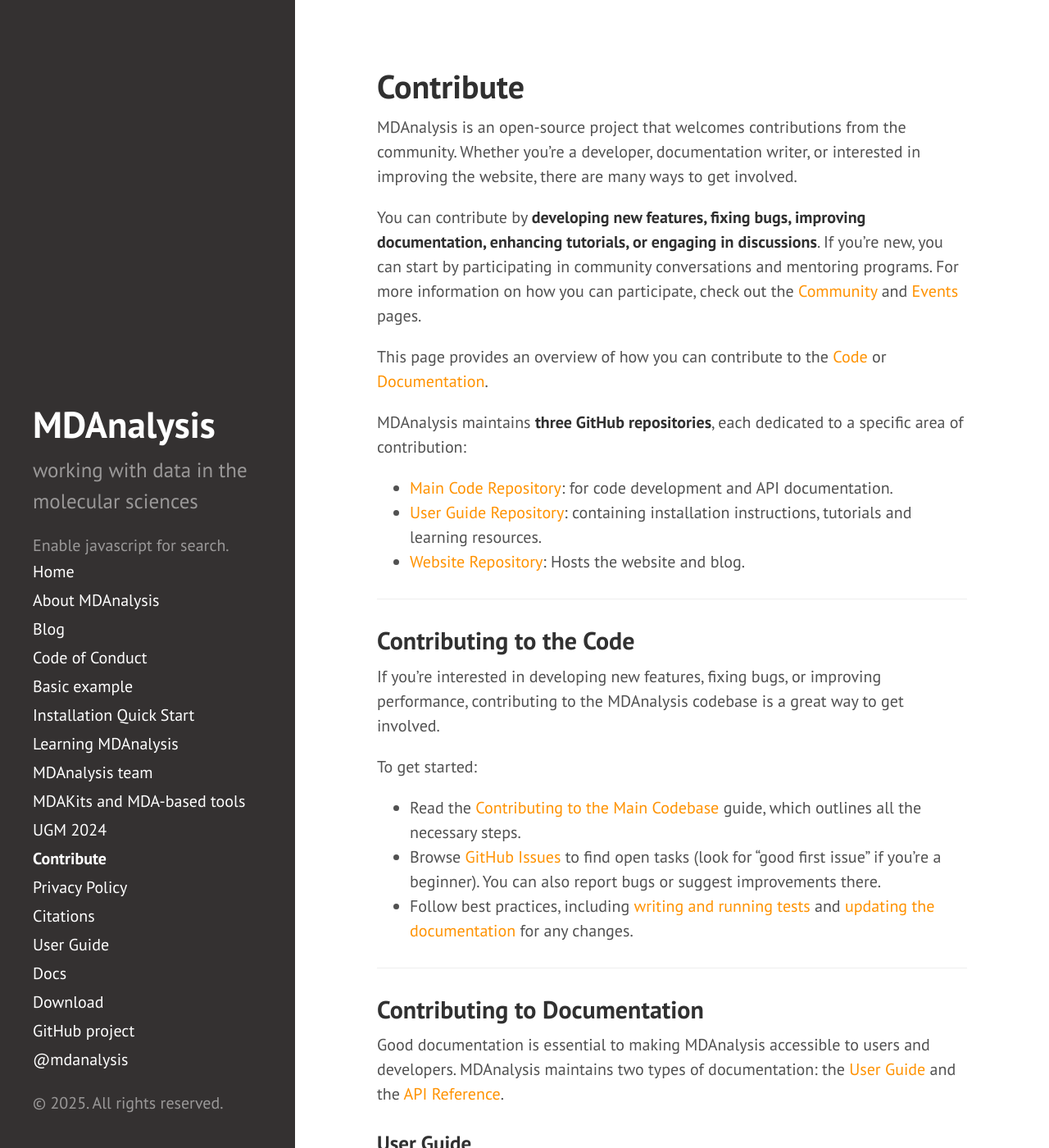
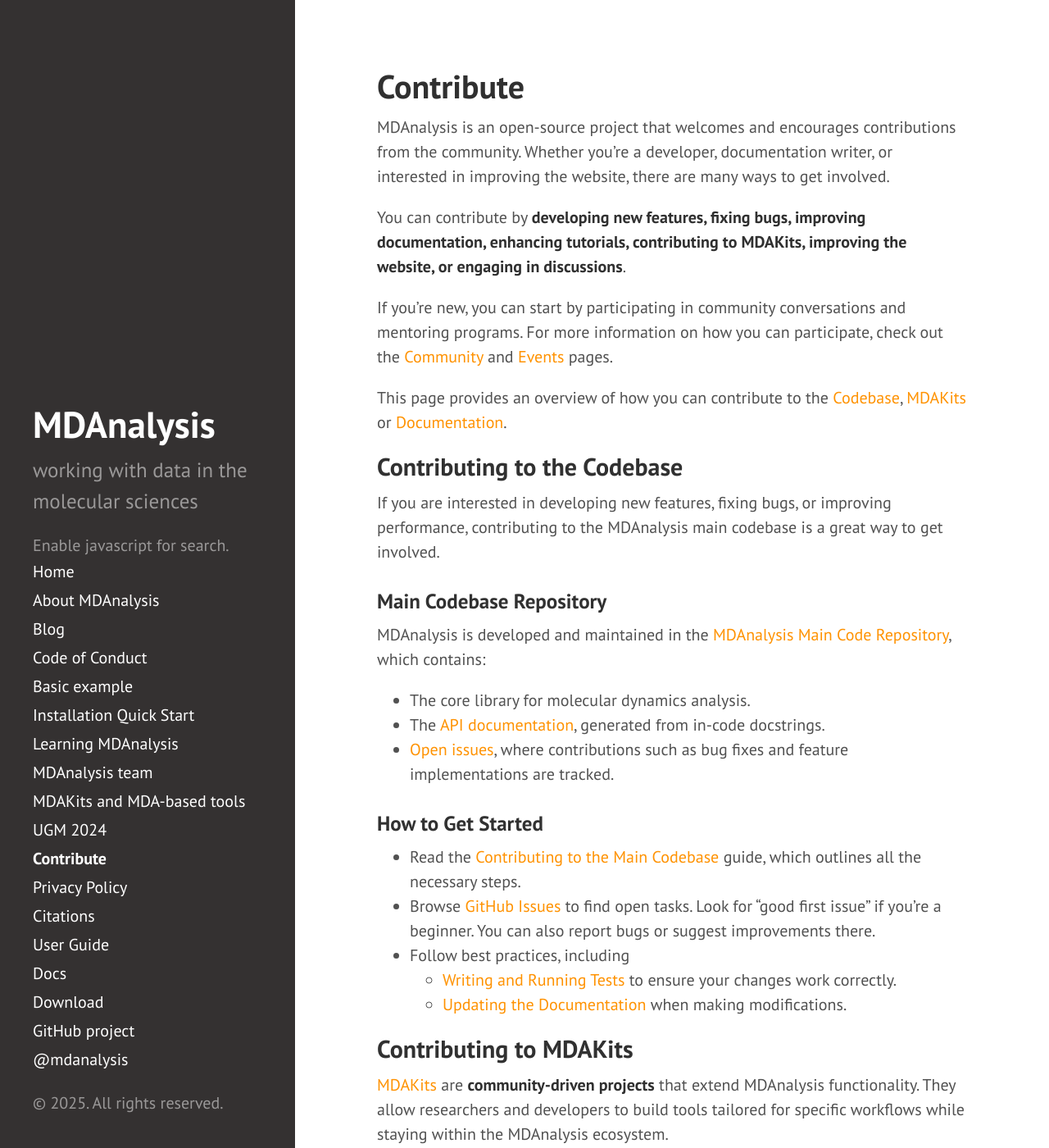
Before and after one commit to MDAnalysis/MDAnalysis.github.io, a Jekyll site: the page built from pages/contribute.md, in a window 1280 px wide and 1400 px high. Shown: the whole window at 82% size. Built offline with Jekyll 4.4.1, drawn with Linux system fonts in a browser that asks for light colours; comment, search, counter and statistics services are not loaded; some of the changed text lies outside the part shown.

Commit message:
address PR review comments

```diff
--- a/_config.yml
+++ b/_config.yml
@@ -68,6 +68,10 @@ pypi:
   package:        https://pypi.org/project/MDAnalysis
   tests:          https://pypi.org/project/MDAnalysisTests
   docs:           https://docs.mdanalysis.org
+mdakits:
+  registry:       https://mdakits.mdanalysis.org/mdakits.html
+  guide:          https://mdakits.mdanalysis.org/makingakit.html
+  issues:         https://github.com/MDAnalysis/MDAKits/issues
 mailinglists:
   discussion:
     name:         GitHub Discussions
--- a/pages/contribute.md
+++ b/pages/contribute.md
@@ -4,52 +4,68 @@ title: Contribute
 order: 6
 ---
 
-MDAnalysis is an open-source project that welcomes contributions from the community. Whether you're a developer, documentation writer, or interested in improving the website, there are many ways to get involved.
+MDAnalysis is an open-source project that welcomes and encourages contributions from the community. Whether you're a developer, documentation writer, or interested in improving the website, there are many ways to get involved.
 
-You can contribute by **developing new features, fixing bugs, improving documentation, enhancing tutorials, or engaging in discussions**. If you're new, you can start by participating in community conversations and mentoring programs. For more information on how you can participate, check out the [Community]({{ site.baseurl }}/pages/community/) and [Events]({{ site.baseurl }}/pages/events/) pages.
+You can contribute by **developing new features, fixing bugs, improving documentation, enhancing tutorials, contributing to MDAKits, improving the website, or engaging in discussions**.
 
-This page provides an overview of how you can contribute to the [Code](#contributing-to-the-code) or [Documentation](#contributing-to-documentation).
+If you're new, you can start by participating in community conversations and mentoring programs. For more information on how you can participate, check out the [Community]({{ site.baseurl }}/pages/community/) and [Events]({{ site.baseurl }}/pages/events/) pages.
 
-MDAnalysis maintains **three GitHub repositories**, each dedicated to a specific area of contribution:
+This page provides an overview of how you can contribute to the [Codebase](#contributing-to-the-codebase), [MDAKits](#contributing-to-mdakits) or [Documentation](#contributing-to-the-documentation).
 
-- [Main Code Repository]({{ site.github.repo }}): for code development and API documentation.
-- [User Guide Repository]({{ site.docs.userguide.repo }}): containing installation instructions, tutorials and learning resources.
-- [Website Repository][]: Hosts the website and blog.
+## Contributing to the Codebase
 
----
+If you are interested in developing new features, fixing bugs, or improving performance, contributing to the MDAnalysis main codebase is a great way to get involved.
 
-## Contributing to the Code
+### Main Codebase Repository
+MDAnalysis is developed and maintained in the [MDAnalysis Main Code Repository]({{ site.github.repo }}), which contains:
 
-If you're interested in developing new features, fixing bugs, or improving performance, contributing to the MDAnalysis codebase is a great way to get involved.
+- The core library for molecular dynamics analysis.
+- The [API documentation]({{ site.docs.mdanalysis.url }}/stable/index.html), generated from in-code docstrings.
+- [Open issues]({{ site.github.issues }}), where contributions such as bug fixes and feature implementations are tracked.
 
-To get started:
+### How to Get Started
 - Read the [Contributing to the Main Codebase]({{ site.docs.userguide.url }}/stable/contributing_code.html#working-with-mdanalysis-code) guide, which outlines all the necessary steps.
-- Browse [GitHub Issues]({{ site.github.issues }}) to find open tasks (look for "good first issue" if you're a beginner). You can also report bugs or suggest improvements there.
-- Follow best practices, including [writing and running tests]({{ site.docs.userguide.url }}/stable/testing.html#testing) and [updating the documentation]({{ site.docs.userguide.url }}/stable/contributing_code.html#building-code-documentation) for any changes.
+- Browse [GitHub Issues]({{ site.github.issues }}) to find open tasks. Look for "good first issue" if you're a beginner. You can also report bugs or suggest improvements there.
+- Follow best practices, including
+    - [Writing and Running Tests]({{ site.docs.userguide.url }}/stable/testing.html#testing) to ensure your changes work correctly.
+    - [Updating the Documentation]({{ site.docs.userguide.url }}/stable/contributing_code.html#building-code-documentation) when making modifications.
 
----
+## Contributing to MDAKits
 
-## Contributing to Documentation
+[MDAKits]({{ site.mdakits.registry }}) are **community-driven projects** that extend MDAnalysis functionality. They allow researchers and developers to build tools tailored for specific workflows while staying within the MDAnalysis ecosystem.
+
+### MDAKits Registry
+The [MDAKits Registry]({{ site.mdakits.registry }}) lists active projects contributed by the community. These projects cover various applications, such as enhanced trajectory analysis, molecular simulations, and integration with machine learning frameworks.
+
+### How to Get Started
+- **Explore existing MDAKits** in the [MDAKits Registry]({{ site.mdakits.registry }}) to find projects that match your interests. Each entry includes functionality, installation instructions, and contribution guidelines.
+- **Find open issues** in [MDAKits GitHub Issues]({{ site.mdakits.issues }}).
+- **Propose a new MDAKit** by following the [MDAKits Guide]({{ site.mdakits.guide }}).
+- **Contribute to an existing MDAKit** by collaborating with maintainers to improve functionality, fix bugs, or add new features.
+
+MDAKits follow MDAnalysis coding standards but operate independently. Contributions to these projects are highly encouraged and help expand the MDAnalysis ecosystem.
+
+## Contributing to the Documentation
 
 Good documentation is essential to making MDAnalysis accessible to users and developers. MDAnalysis maintains two types of documentation: the [User Guide]({{ site.docs.userguide.url }}) and the [API Reference]({{ site.docs.mdanalysis.url }}/stable/index.html).
 
 ### User Guide
 
-The [User Guide]({{ site.docs.userguide.url }}/stable/index.html) provides tutorials and explanatory content to help users install and learn MDAnalysis. You can contribute by updating unclear explanations or adding new tutorials or examples.
+The [User Guide]({{ site.docs.userguide.url }}/stable/index.html) provides tutorials and explanatory content to help users install and learn MDAnalysis. You can contribute by updating unclear explanations, adding new tutorials or examples, or fixing outdated information.
 
-To get started:
+### How to Get Started
+- Work on the [User Guide Repository]({{ site.docs.userguide.repo }}).
 - Follow the [Contributing to the User Guide]({{ site.docs.userguide.url }}/stable/contributing_docs.html).
 - Check for open documentation-related issues in the [User Guide GitHub Issues]({{ site.docs.userguide.issues }}).
 
 ### API Reference
 
-The [API reference]({{ site.docs.mdanalysis.url }}/stable/index.html) is **automatically generated** from *docstrings* in the codebase and serves as a reference for developers. You can contribute by improving *docstrings* for functions, classes, and modules or updating outdated documentation.
+The [API reference]({{ site.docs.mdanalysis.url }}/stable/index.html) is **automatically generated** from *docstrings* in the codebase. It provides a structured reference for developers working with MDAnalysis. You can contribute by improving *docstrings* for functions, classes, and modules or updating outdated documentation.
 
 To get started:
+- Work on the [MDAnalysis Main Code Repository]({{ site.github.repo }}).
 - Follow the [API Documentation Contribution Guide]({{ site.docs.userguide.url }}/stable/contributing_code.html#working-with-mdanalysis-docs).
 - Browse open API documentation issues in [GitHub Issues]({{ site.github.issues }}).
-
----
 
 ## Other Contributions
 
```
